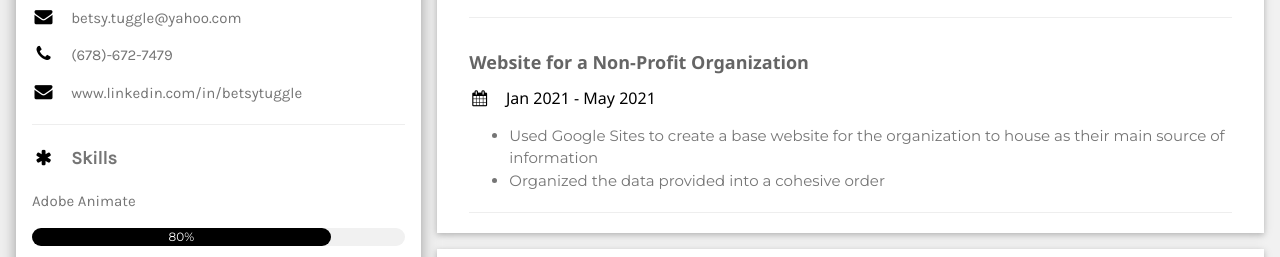
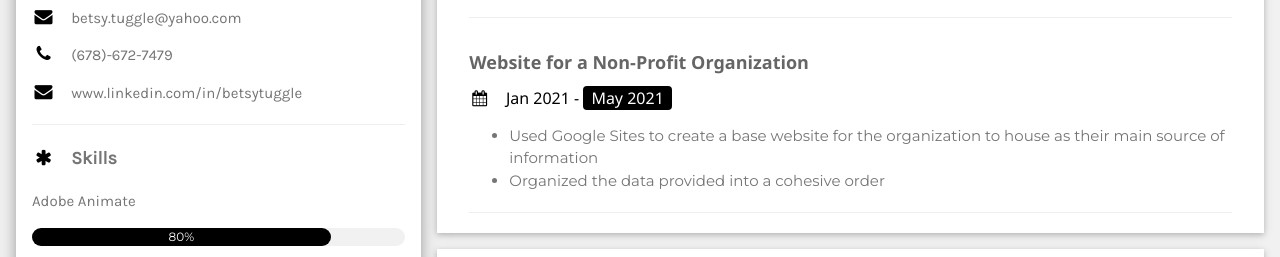
Before and after one commit to betugg/LMC_2700___Final_Website, a plain HTML site: page resume.html in a window 1280 px wide. Shown: the part 475-732 px from the top of the page. Drawn offline with nearby package versions, Linux system fonts and the light colour scheme.

Commit message:
Adjusting one thing

```diff
--- a/resume.html
+++ b/resume.html
@@ -132,7 +132,7 @@ img {border: 5px solid black}
         </div>
         <div class="w3-container">
           <h5 class="w3-opacity"><b>Website for a Non-Profit Organization</b></h5>
-          <h6 class="w3-text-black"><i class="fa fa-calendar fa-fw w3-margin-right"></i>Jan 2021 - May 2021</h6>
+          <h6 class="w3-text-black"><i class="fa fa-calendar fa-fw w3-margin-right"></i>Jan 2021 - <span class="w3-tag w3-black w3-round w3-text-white">May 2021</span></h6>
           <p class="w3-text-grey">
             <ul class="w3-text-grey">
               <li>Used Google Sites to create a base website for the organization to house as their main source
```
